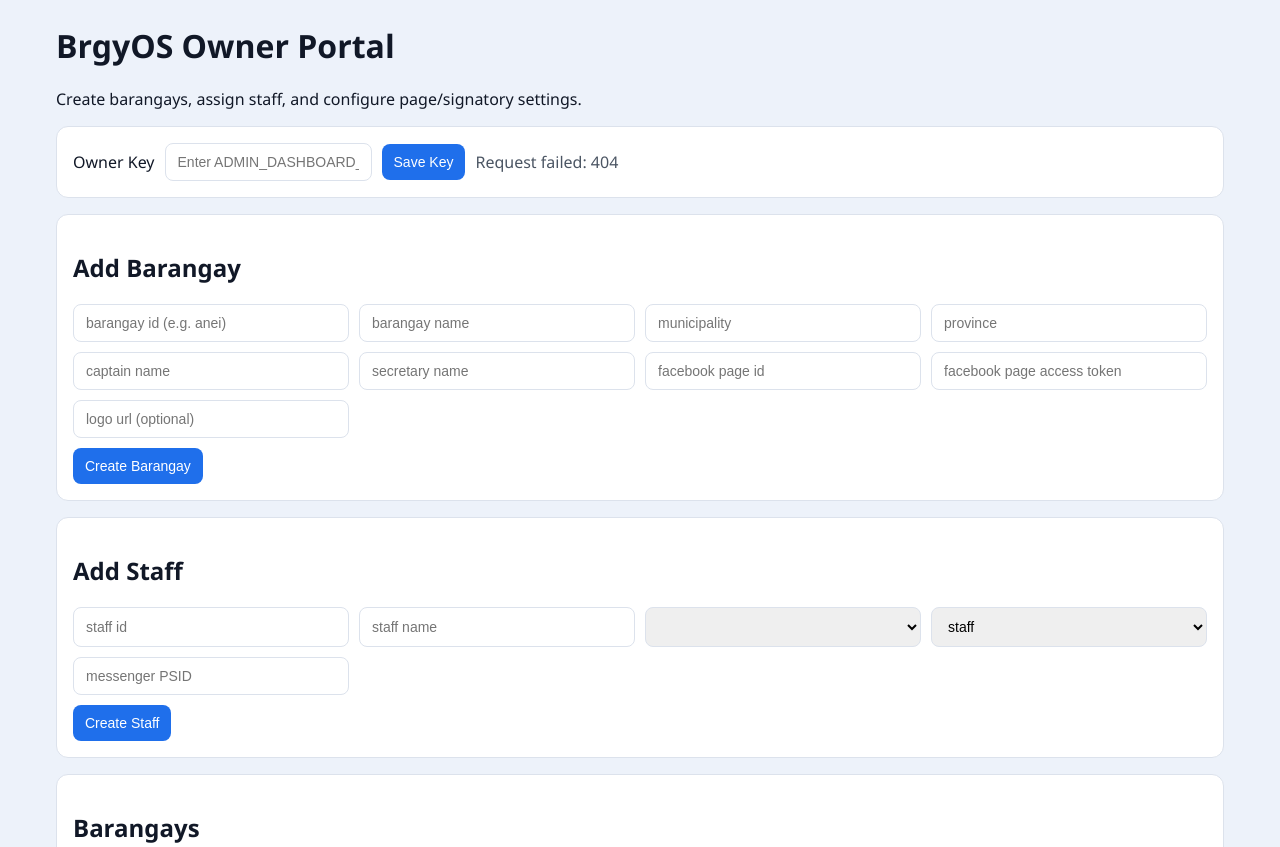
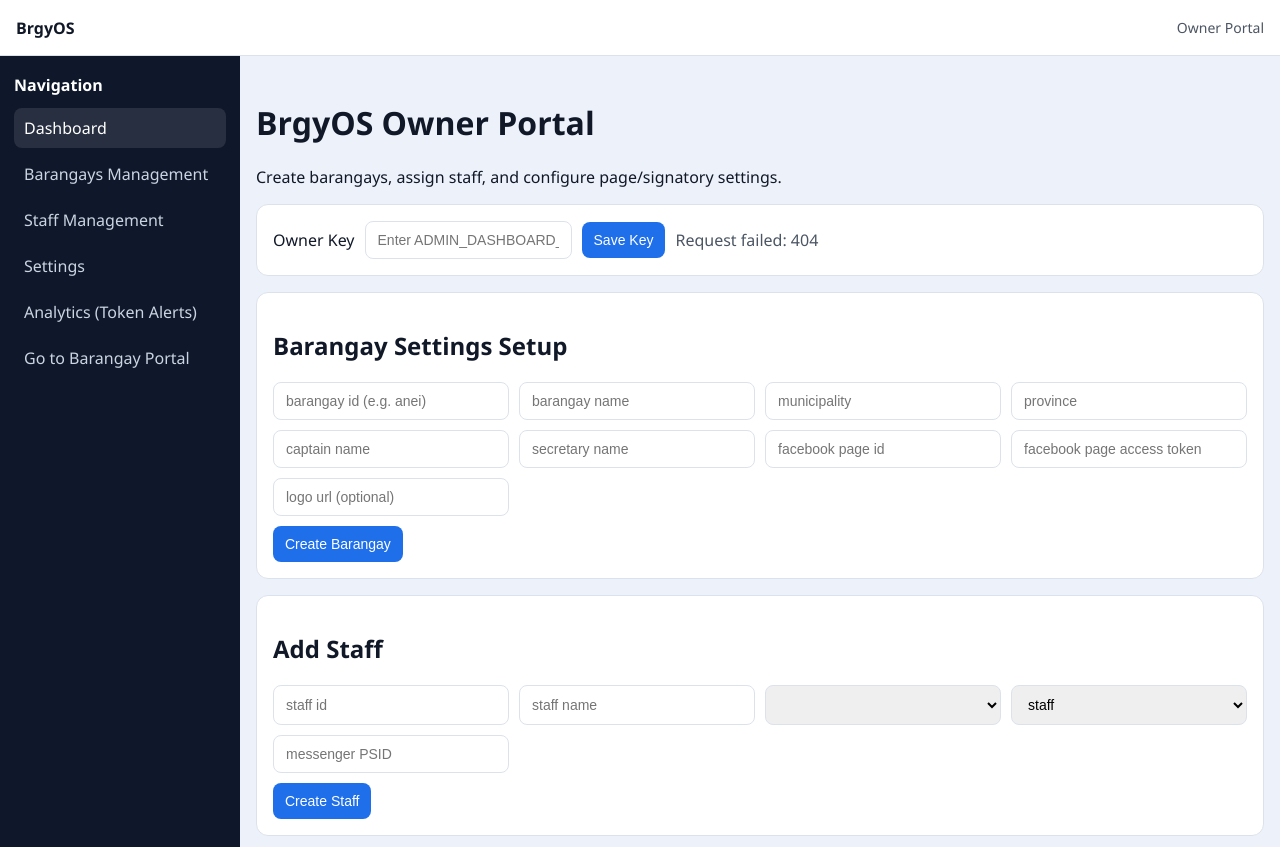
Before and after one commit to DonDon14/brgyOS, a website: page owner/index.html in a window 1280 px wide. Shown: the top 847 px of the page. Drawn offline with Linux system fonts and the light colour scheme; no server answers.

Commit message:
Add reusable portal layout templates with role-based side navigation

```diff
--- a/admin/styles.css
+++ b/admin/styles.css
@@ -5,6 +5,8 @@
   --muted: #5d6678;
   --line: #dce2ec;
   --brand: #1f6feb;
+  --nav-bg: #0f172a;
+  --nav-text: #cbd5e1;
 }
 * { box-sizing: border-box; }
 body {
@@ -13,7 +15,39 @@ body {
   color: var(--text);
   background: linear-gradient(180deg, #edf2fa 0%, #f8fafc 100%);
 }
-.wrap { max-width: 1200px; margin: 24px auto; padding: 0 16px; }
+.topbar {
+  height: 56px;
+  background: #fff;
+  border-bottom: 1px solid var(--line);
+  display: flex;
+  align-items: center;
+  justify-content: space-between;
+  padding: 0 16px;
+  position: sticky;
+  top: 0;
+  z-index: 10;
+}
+.brand { font-weight: 700; }
+.portal-tag { color: var(--muted); font-size: 14px; }
+.layout { display: flex; min-height: calc(100vh - 56px); }
+.sidenav {
+  width: 240px;
+  background: var(--nav-bg);
+  color: var(--nav-text);
+  padding: 18px 14px;
+}
+.sidenav h3 { margin: 0 0 12px; color: #fff; font-size: 16px; }
+.nav-link {
+  display: block;
+  color: var(--nav-text);
+  text-decoration: none;
+  padding: 9px 10px;
+  border-radius: 8px;
+  margin-bottom: 6px;
+}
+.nav-link:hover, .nav-link.active { background: rgba(255,255,255,0.1); color: #fff; }
+.wrap { flex: 1; max-width: 1200px; margin: 24px auto; padding: 0 16px; }
+.page-footer { color: var(--muted); font-size: 13px; padding: 8px 2px 20px; }
 .card {
   background: var(--card);
   border: 1px solid var(--line);
@@ -63,9 +97,7 @@ dialog {
   border-radius: 12px;
   width: min(680px, 96vw);
 }
-dialog article {
-  padding: 12px;
-}
+dialog article { padding: 12px; }
 dialog pre {
   background: #f8fafc;
   border: 1px solid var(--line);
@@ -73,8 +105,10 @@ dialog pre {
   padding: 10px;
   white-space: pre-wrap;
 }
-dialog::backdrop {
-  background: rgba(0, 0, 0, 0.4);
+dialog::backdrop { background: rgba(0, 0, 0, 0.4); }
+@media (max-width: 980px) {
+  .layout { display: block; }
+  .sidenav { width: 100%; }
 }
 @media (max-width: 900px) {
   .table-card { overflow-x: auto; }
--- a/owner/index.html
+++ b/owner/index.html
@@ -7,6 +7,21 @@
   <link rel="stylesheet" href="/owner/styles.css" />
 </head>
 <body>
+  <header class="topbar">
+    <div class="brand">BrgyOS</div>
+    <div class="portal-tag">Owner Portal</div>
+  </header>
+  <div class="layout">
+    <aside class="sidenav">
+      <h3>Navigation</h3>
+      <a class="nav-link active" href="/owner/">Dashboard</a>
+      <a class="nav-link" href="#barangays">Barangays Management</a>
+      <a class="nav-link" href="#staff">Staff Management</a>
+      <a class="nav-link" href="#settings">Settings</a>
+      <a class="nav-link" href="#analytics">Analytics (Token Alerts)</a>
+      <a class="nav-link" href="/admin/">Go to Barangay Portal</a>
+    </aside>
+
     <main class="wrap">
       <header>
         <h1>BrgyOS Owner Portal</h1>
@@ -20,8 +35,8 @@
         <span id="msg"></span>
       </section>
 
-    <section class="card">
-      <h2>Add Barangay</h2>
+      <section id="settings" class="card">
+        <h2>Barangay Settings Setup</h2>
         <div class="grid">
           <input id="brgyId" placeholder="barangay id (e.g. anei)" />
           <input id="brgyName" placeholder="barangay name" />
@@ -36,7 +51,7 @@
         <button id="createBarangayBtn">Create Barangay</button>
       </section>
 
-    <section class="card">
+      <section id="staff" class="card">
         <h2>Add Staff</h2>
         <div class="grid">
           <input id="staffId" placeholder="staff id" />
@@ -52,7 +67,7 @@
         <button id="createStaffBtn">Create Staff</button>
       </section>
 
-    <section class="card table-card">
+      <section id="barangays" class="card table-card">
         <h2>Barangays</h2>
         <table>
           <thead>
@@ -76,14 +91,16 @@
         </table>
       </section>
 
-    <section class="card table-card">
+      <section id="analytics" class="card table-card">
         <h2>Token Alerts</h2>
         <table>
           <thead><tr><th>Barangay</th><th>Status</th><th>Message</th><th>At</th></tr></thead>
           <tbody id="alertRows"></tbody>
         </table>
       </section>
+      <footer class="page-footer">BrgyOS Owner Portal</footer>
     </main>
+  </div>
   <script src="/owner/app.js"></script>
 </body>
 </html>
--- a/owner/styles.css
+++ b/owner/styles.css
@@ -1,13 +1,77 @@
-:root { --line:#dce2ec; --brand:#1f6feb; }
-* { box-sizing:border-box; }
-body { margin:0; font-family:"Segoe UI", Tahoma, sans-serif; background:#edf2fa; color:#111827; }
-.wrap { max-width:1200px; margin:24px auto; padding:0 16px; }
-.card { background:white; border:1px solid var(--line); border-radius:12px; padding:16px; margin-bottom:16px; }
-.auth { display:flex; gap:10px; align-items:center; flex-wrap:wrap; }
-.grid { display:grid; grid-template-columns: repeat(auto-fit,minmax(220px,1fr)); gap:10px; margin-bottom:10px; }
-input,select,button { border:1px solid var(--line); border-radius:8px; padding:10px 12px; font-size:14px; }
-button { background:var(--brand); color:#fff; border:0; cursor:pointer; }
-#msg { color:#4b5563; }
-table { width:100%; border-collapse:collapse; }
-th,td { border-bottom:1px solid var(--line); padding:8px; text-align:left; }
-.table-card { overflow-x:auto; }
+:root {
+  --line: #dce2ec;
+  --brand: #1f6feb;
+  --nav-bg: #0f172a;
+  --nav-text: #cbd5e1;
+}
+* { box-sizing: border-box; }
+body {
+  margin: 0;
+  font-family: "Segoe UI", Tahoma, sans-serif;
+  background: #edf2fa;
+  color: #111827;
+}
+.topbar {
+  height: 56px;
+  background: #fff;
+  border-bottom: 1px solid var(--line);
+  display: flex;
+  align-items: center;
+  justify-content: space-between;
+  padding: 0 16px;
+}
+.brand { font-weight: 700; }
+.portal-tag { color: #4b5563; font-size: 14px; }
+.layout { display: flex; min-height: calc(100vh - 56px); }
+.sidenav {
+  width: 240px;
+  background: var(--nav-bg);
+  color: var(--nav-text);
+  padding: 18px 14px;
+}
+.sidenav h3 { margin: 0 0 12px; color: #fff; font-size: 16px; }
+.nav-link {
+  display: block;
+  color: var(--nav-text);
+  text-decoration: none;
+  padding: 9px 10px;
+  border-radius: 8px;
+  margin-bottom: 6px;
+}
+.nav-link:hover, .nav-link.active { background: rgba(255,255,255,0.1); color: #fff; }
+.wrap { flex: 1; max-width: 1200px; margin: 24px auto; padding: 0 16px; }
+.page-footer { color: #6b7280; font-size: 13px; padding: 8px 2px 20px; }
+.card {
+  background: white;
+  border: 1px solid var(--line);
+  border-radius: 12px;
+  padding: 16px;
+  margin-bottom: 16px;
+}
+.auth { display: flex; gap: 10px; align-items: center; flex-wrap: wrap; }
+.grid {
+  display: grid;
+  grid-template-columns: repeat(auto-fit, minmax(220px, 1fr));
+  gap: 10px;
+  margin-bottom: 10px;
+}
+input, select, button {
+  border: 1px solid var(--line);
+  border-radius: 8px;
+  padding: 10px 12px;
+  font-size: 14px;
+}
+button {
+  background: var(--brand);
+  color: #fff;
+  border: 0;
+  cursor: pointer;
+}
+#msg { color: #4b5563; }
+table { width: 100%; border-collapse: collapse; }
+th, td { border-bottom: 1px solid var(--line); padding: 8px; text-align: left; }
+.table-card { overflow-x: auto; }
+@media (max-width: 980px) {
+  .layout { display: block; }
+  .sidenav { width: 100%; }
+}
```
Also changed, not shown: admin/index.html (+19 -3 lines). Lines whose indentation alone changed are shown as unchanged.
